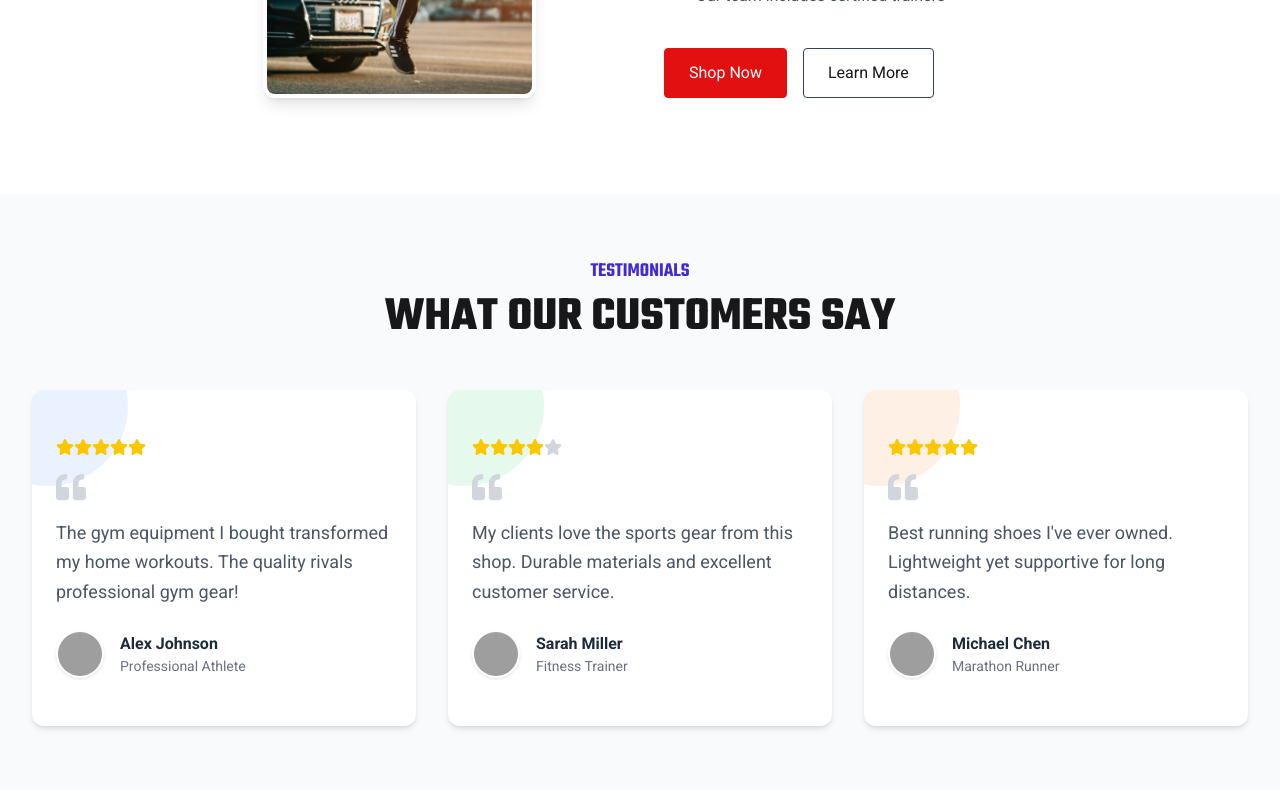
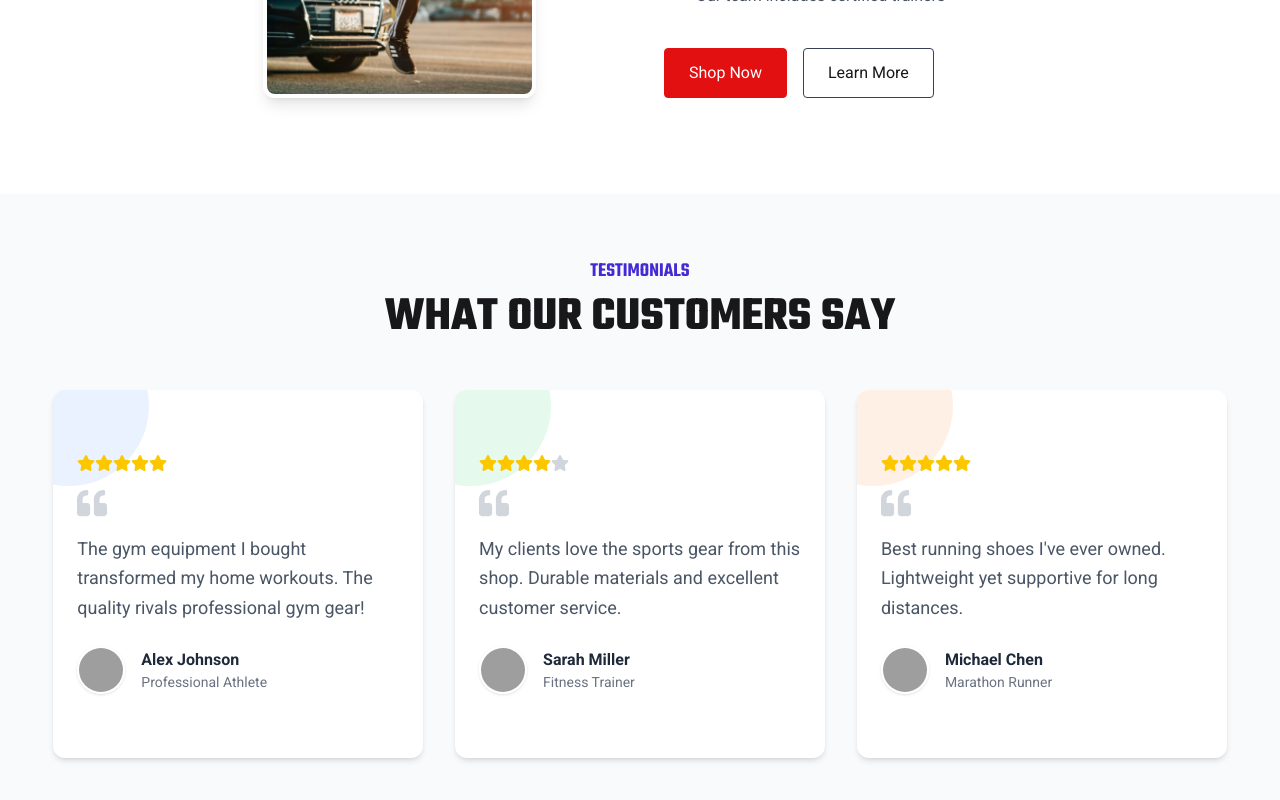
Before and after one commit to mazharul90007/gameon, a React (Vite) app: page / in a window 1280 px wide. Shown: the part 4261-5061 px from the top of the page. Built offline with nearby package versions, Linux system fonts and the light colour scheme; no server answers; grey boxes are pictures that could not be loaded.

Commit message:
Testimonial Section updated

```diff
--- a/src/Pages/Home/HomeComponents/Testimonials/Testimonials.jsx
+++ b/src/Pages/Home/HomeComponents/Testimonials/Testimonials.jsx
@@ -56,8 +56,8 @@ const Testimonials = () => {
     };
 
     return (
-        <section className="py-16 px-4 sm:px-6 lg:px-8 bg-gray-50">
-            <div className="max-w-7xl mx-auto">
+        <section className="py-16 bg-gray-50">
+            <div className="w-11/12 mx-auto">
                 <div className="text-center mb-12">
                     <p className="uppercase text-xl font-semibold text-center font-teko text-primary mb-2">Testimonials</p>
                     <h3 className="uppercase text-4xl md:text-5xl font-bold text-center font-teko mb-4">What Our Customers Say</h3>
@@ -77,7 +77,7 @@ const Testimonials = () => {
                             whileHover={{ y: -10 }}
                             className="flex"
                         >
-                            <div className="bg-white px-6 py-12 rounded-xl shadow-md hover:shadow-lg transition-all duration-300 flex flex-col h-full w-full relative overflow-hidden group">
+                            <div className="bg-white px-6 py-16 rounded-xl shadow-md hover:shadow-lg transition-all duration-300 flex flex-col h-full w-full relative overflow-hidden group">
                                 {/* Decorative accent circle */}
                                 <div
                                     className={`absolute -top-16 -left-16 h-40 w-40 ${testimonial.accentColor} rounded-full opacity-10 transition-all duration-500 ease-in-out z-0 group-hover:scale-[12] group-hover:opacity-10 group-hover:-top-full group-hover:-left-full`}
@@ -87,7 +87,7 @@ const Testimonials = () => {
                                 ></div>
 
                                 {/* Content */}
-                                <div className="z-10 relative">
+                                <div className="z-10 relative flex flex-col flex-grow">
                                     <div className="flex items-center mb-4">
                                         {[...Array(5)].map((_, i) => (
                                             <FaStar
```
